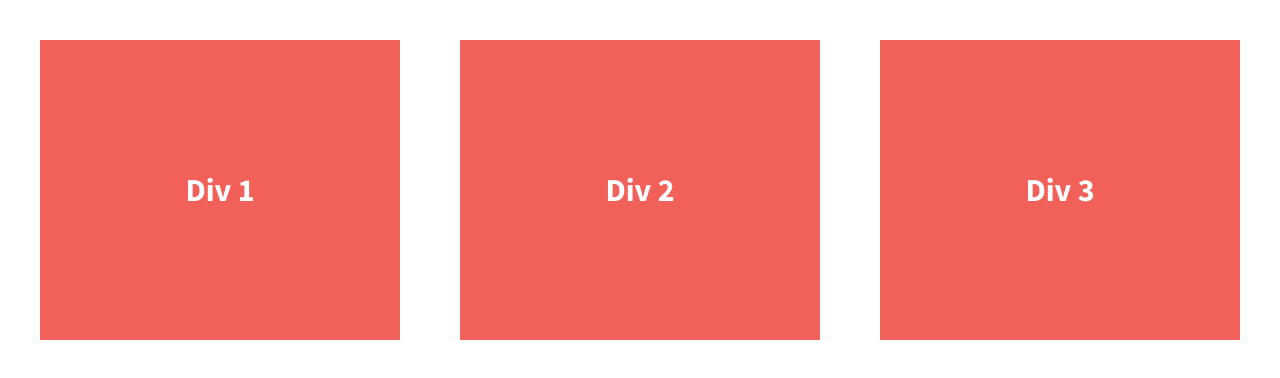
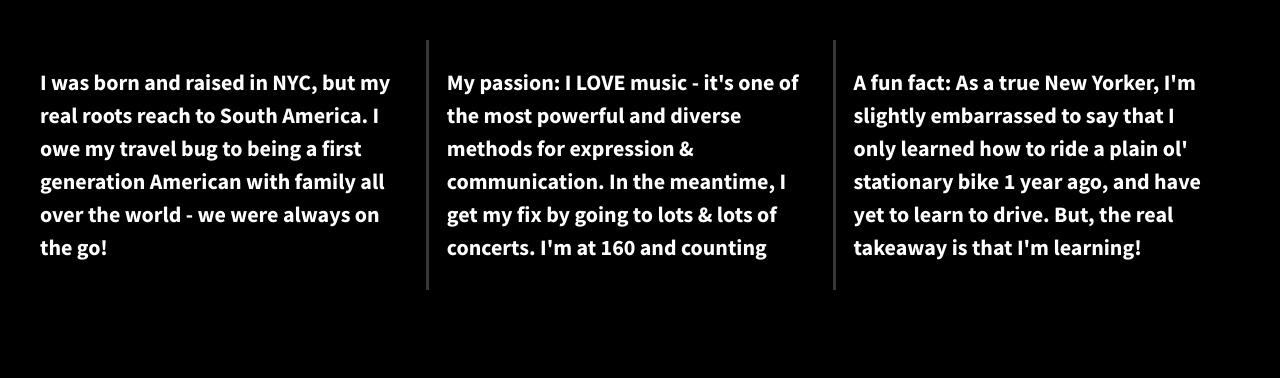
Before and after one commit to jl4syth/divs-flexbox-exercise, a plain HTML site: page index.html in a window 1280 px wide. Drawn offline with nearby package versions, Linux system fonts and the light colour scheme.

Commit message:
div content update and styles

```diff
--- a/css/main.css
+++ b/css/main.css
@@ -97,8 +97,9 @@ textarea {
 
 
 html {
-  background-color: #fff;
+  background-color: #000000;
   height: 100%;
+  width: 100%;
 }
 
 body {
@@ -120,10 +121,15 @@ body {
   align-items: center;/*give the divs a width of 30%, add display:flex, set justify-content and align-items to center*/
   color: #fff;
   line-height: 1.5em;
-  font-size: 1.6em;
-  background-color: #f16059;
-  height: 300px;
+  font-size: 1.1em;
+  background-color: #000000;
+  height: 250px;
   width: 30%;
+  padding: 0 1.2em 0 0;
+}
+
+.div-1, .div-2 {
+  border-right: .15em solid #373737;
 }
 
 
--- a/index.html
+++ b/index.html
@@ -23,13 +23,13 @@
 
         <section class="wrapper">
             <div class="div-1">
-                Div 1
+                I was born and raised in NYC, but my real roots reach to South America. I owe my travel bug to being a first generation American with family all over the world - we were always on the go!
             </div>
             <div class="div-2">
-                Div 2
+                My passion: I LOVE music - it's one of the most powerful and diverse methods for expression & communication. In the meantime, I get my fix by going to lots & lots of concerts. I'm at 160 and counting
             </div>
             <div class="div-3">
-                Div 3
+                A fun fact: As a true New Yorker, I'm slightly embarrassed to say that I only learned how to ride a plain ol' stationary bike 1 year ago, and have yet to learn to drive. But, the real takeaway is that I'm learning!
             </div>
         </section>
 
```
